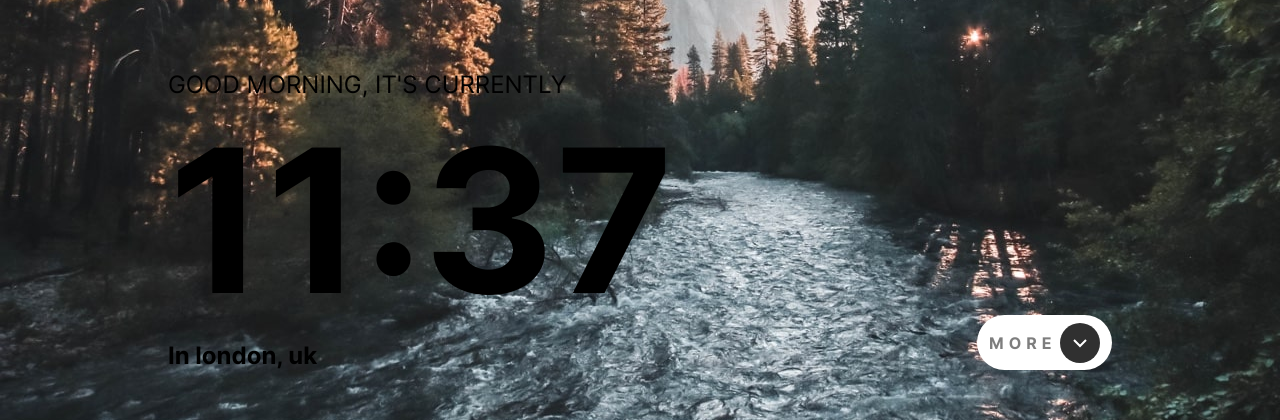
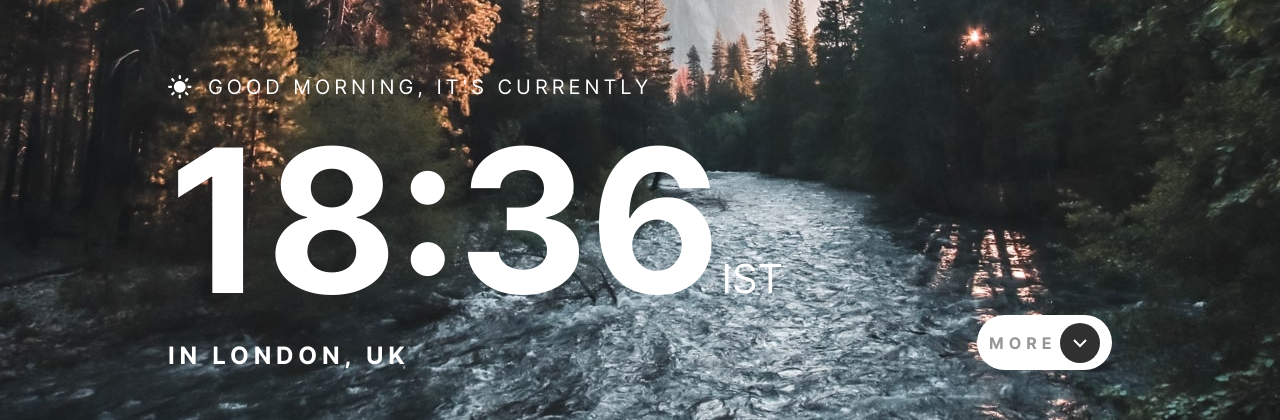
Before and after one commit to vivek091195/clock-app, a React (Create React App) app: page / in a window 1280 px wide. Shown: the part 374-794 px from the top of the page. Built offline with nearby package versions, Linux system fonts and the light colour scheme.

Commit message:
added date utils and minor theme changes

```diff
--- a/src/components/clock/MainClock.style.ts
+++ b/src/components/clock/MainClock.style.ts
@@ -38,10 +38,17 @@ const BottomClockDetails = styled.div`
 
 const LeftSection = styled.div``;
 
-const GreetingText = styled.p`
-  text-transform: uppercase;
-  font-size: ${FONT_SIZES.md};
-  color: ${({ theme }) => theme.colors.text};
+const Greeting = styled.p`
+  display: flex;
+  align-items: center;
+
+  > span {
+    text-transform: uppercase;
+    font-size: ${FONT_SIZES.sm3};
+    color: ${({ theme }) => theme.colors.text};
+    letter-spacing: 0.25rem;
+    margin-left: 1rem;
+  }
 `;
 
 const ClockDisplay = styled.p`
@@ -50,10 +57,17 @@ const ClockDisplay = styled.p`
   font-weight: 700;
 `;
 
+const TimeZone = styled.span`
+  font-size: ${FONT_SIZES.xl};
+  font-weight: normal;
+`;
+
 const Place = styled.p`
   font-size: ${FONT_SIZES.md};
   color: ${({ theme }) => theme.colors.text};
   font-weight: 700;
+  text-transform: uppercase;
+  letter-spacing: 0.3rem;
 `;
 
 const RightSection = styled.div``;
@@ -65,8 +79,9 @@ export {
   QuoteAuthor,
   BottomClockDetails,
   LeftSection,
-  GreetingText,
+  Greeting,
   ClockDisplay,
+  TimeZone,
   Place,
   RightSection,
 };
--- a/src/components/clock/MainClock.tsx
+++ b/src/components/clock/MainClock.tsx
@@ -3,16 +3,19 @@ import {
   BottomClockDetails,
   ClockBackground,
   ClockDisplay,
-  GreetingText,
+  Greeting,
   LeftSection,
   Place,
   Quote,
   QuoteAuthor,
-  RightSection,
+  TimeZone,
   TopClockDetails,
 } from "./MainClock.style";
 import { Button } from "../button/Button";
 import { useApp } from "../../useApp";
+import { getTimeInDisplayFormat } from "../../utils/dateTime";
+import { ReactComponent as IconSun } from "../../static/assets/icon-sun.svg";
+import { ReactComponent as IconMoon } from "../../static/assets/icon-moon.svg";
 
 const MainClock = () => {
   const { getRandomQuoteAndAuthor, isMoreActive, toggleMoreButtonHandler } =
@@ -26,8 +29,14 @@ const MainClock = () => {
       </TopClockDetails>
       <BottomClockDetails>
         <LeftSection>
-          <GreetingText>Good morning, it's currently</GreetingText>
-          <ClockDisplay>11:37</ClockDisplay>
+          <Greeting>
+            <IconSun />
+            <span>Good morning, it's currently</span>
+          </Greeting>
+          <ClockDisplay>
+            {getTimeInDisplayFormat()}
+            <TimeZone>IST</TimeZone>
+          </ClockDisplay>
           <Place>In london, uk</Place>
         </LeftSection>
         <Button
--- a/src/static/styles/typography.ts
+++ b/src/static/styles/typography.ts
@@ -2,6 +2,7 @@ export const FONT_SIZES = {
   xs: "0.5rem",
   sm: "1rem",
   sm2: "1.125rem",
+  sm3: "1.25rem",
   md: "1.5rem",
   lg: "2rem",
   xl: "2.5rem",
--- a/src/theme/schema.json
+++ b/src/theme/schema.json
@@ -4,14 +4,10 @@
       "id": "T_001",
       "name": "light",
       "colors": {
-        "text": "#000000",
+        "text": "#FFFFFF",
         "button": {
-          "text": "#000000",
+          "text": "#303030",
           "background": "#FFFFFF"
-        },
-        "link": {
-          "text": "teal",
-          "opacity": 1
         }
       }
     },
@@ -21,12 +17,8 @@
       "colors": {
         "text": "#FFFFFF",
         "button": {
-          "text": "#ffffff",
-          "background": "#0d47a1"
-        },
-        "link": {
-          "text": "#0d47a1",
-          "opacity": 0.8
+          "text": "#303030",
+          "background": "#FFFFFF"
         }
       }
     }
--- /dev/null
+++ b/src/utils/dateTime.ts
@@ -0,0 +1,18 @@
+const padWithZero = (num: number) => `0${num}`.slice(-2);
+
+export const getTimeInDisplayFormat = (date: Date = new Date()) =>
+  `${padWithZero(date.getHours())}:${padWithZero(date.getMinutes())}`;
+
+export const getDisplayTimeZone = (date: Date = new Date()) => {
+  try {
+    const time = date.toTimeString();
+    return time
+      .slice(time.indexOf("(") + 1, time.indexOf(")"))
+      .split(" ")
+      .map((word) => word.charAt(0))
+      .join("");
+  } catch (e) {
+    console.error("getDisplayTimeZone: Invalid date passed");
+    return "";
+  }
+};
```
Also changed, not shown: 1 other file (tests, documents, lock files or other folders).
